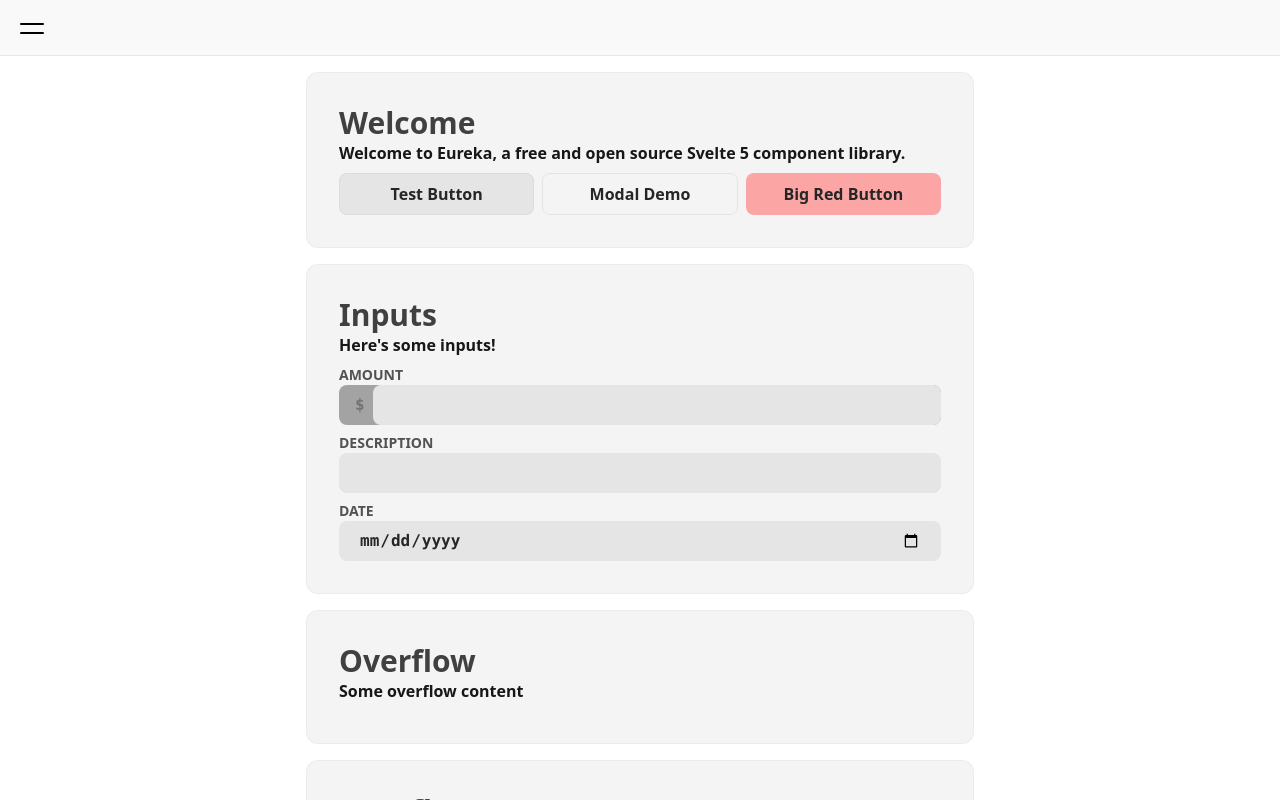
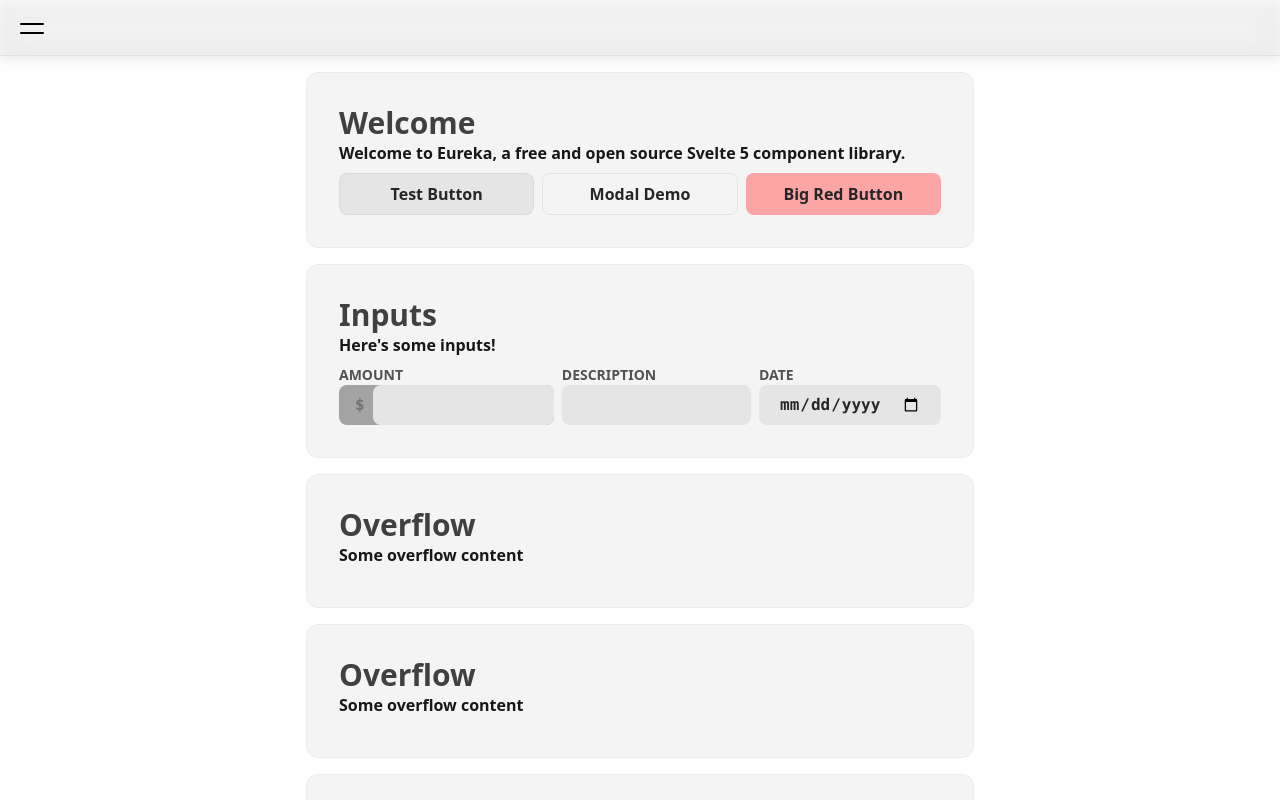
Before and after one commit to Kerosene-Labs/eureka, a SvelteKit app: page / in a window 1280 px wide. Built offline with nearby package versions, Linux system fonts and the light colour scheme.

Commit message:
adding containers

```diff
--- /dev/null
+++ b/src/lib/layout/EColumnContainer.svelte
@@ -0,0 +1,21 @@
+<script lang="ts">
+    import { ECard } from "$lib/index.js";
+
+
+    interface Props {
+        children?: any;
+    }
+
+    let { children }: Props = $props();
+
+    const isAllECard = $derived(() => {
+        if (!children) return true;
+        return Array.isArray(children)
+            ? children.every((child) => child?.type === ECard)
+            : children?.type === ECard;
+    });
+</script>
+
+<div class={`flex flex-col ${isAllECard() ? 'gap-2' : 'gap-4'}`}>
+    {@render children?.()}
+</div>
--- /dev/null
+++ b/src/lib/layout/EColumnThenRowContainer.svelte
@@ -0,0 +1,21 @@
+<script lang="ts">
+    import { ECard } from "$lib/index.js";
+
+
+    interface Props {
+        children?: any;
+    }
+
+    let { children }: Props = $props();
+
+    const isAllECard = $derived(() => {
+        if (!children) return true;
+        return Array.isArray(children)
+            ? children.every((child) => child?.type === ECard)
+            : children?.type === ECard;
+    });
+</script>
+
+<div class={`flex flex-col desktop:flex-row ${isAllECard() ? 'gap-4' : 'gap-2'}`}>
+    {@render children?.()}
+</div>
--- a/src/lib/layout/EContentContainer.svelte
+++ b/src/lib/layout/EContentContainer.svelte
@@ -6,7 +6,7 @@
   let { children }: Props = $props();
 </script>
 
-<div class="flex h-full w-full justify-center">
+<div class="flex h-fit w-full justify-center">
   <div
     class="desktop:min-w-comfy desktop:max-w-comfy w-full desktop:w-comfy p-4">
     {@render children?.()}
--- /dev/null
+++ b/src/lib/layout/ERowContainer.svelte
@@ -0,0 +1,11 @@
+<script lang="ts">
+    interface Props {
+        children?: any;
+    }
+
+    let { children }: Props = $props();
+</script>
+
+<div class="flex flex-col gap-4">
+    {@render children?.()}
+</div>
--- a/src/lib/nav/ENav.svelte
+++ b/src/lib/nav/ENav.svelte
@@ -13,10 +13,10 @@
 </script>
 
 <!--please note that our main will clip any content that is overflowing in an effort to maintain a decent user experience-->
-<main class="h-screen max-h-screen min-h-screen overflow-clip">
+<main class="h-screen max-h-screen min-h-screen">
   <div
     id="appbar"
-    class="absolute z-30 flex h-14 max-h-14 w-screen flex-row items-center border-b border-neutral-300/50 bg-zinc-100/50 px-4 backdrop-blur-lg dark:border-zinc-700/50 dark:bg-neutral-800/50">
+    class="absolute z-30 flex h-14 max-h-14 w-screen flex-row items-center border-b border-neutral-300/50 bg-zinc-100/50 px-4 backdrop-blur-lg dark:border-zinc-700/50 dark:bg-neutral-800/50 drop-shadow-lg">
   </div>
   <button
     aria-label="App Drawer Toggle"
--- a/src/lib/toast/EToastQueue.svelte
+++ b/src/lib/toast/EToastQueue.svelte
@@ -4,7 +4,7 @@
 </script>
 
 <div
-  class="pointer-events-none absolute z-10 flex h-screen w-screen flex-col items-center justify-end gap-2 overflow-clip p-2 drop-shadow-2xl">
+  class="pointer-events-none absolute z-10 flex h-screen w-screen flex-col items-center justify-end gap-2 p-2 drop-shadow-2xl">
   {#each $toastQueue as toastRequest, index}
     <EToast request={toastRequest} id={index}></EToast>
   {/each}
--- a/src/routes/+page.svelte
+++ b/src/routes/+page.svelte
@@ -5,6 +5,8 @@
   import EDateInput from "$lib/input/EDateInput.svelte";
   import ENumberInput from "$lib/input/ENumberInput.svelte";
   import ETextInput from "$lib/input/ETextInput.svelte";
+  import EColumnContainer from "$lib/layout/EColumnContainer.svelte"
+    import EColumnThenRowContainer from "$lib/layout/EColumnThenRowContainer.svelte";
 
   let modalVisible: boolean = false;
   let amount: number;
@@ -18,29 +20,29 @@
   subtitle="Lorem ipsum dolor sit amet, consectetur adipiscing elit. Phasellus tempus id elit id vestibulum. Aliquam."
 ></EModal>
 
-<div class="flex flex-col gap-4">
+<EColumnContainer>
   <ECard
     title="Welcome"
     subtitle="Welcome to Eureka, a free and open source Svelte 5 component library.">
-    <div class="flex flex-col gap-2 desktop:flex-row">
+    <EColumnThenRowContainer>
       <EButton>Test Button</EButton>
       <EButton type="secondary" onclick={() => (modalVisible = !modalVisible)}
         >Modal Demo</EButton>
       <EButton type="danger">Big Red Button</EButton>
-    </div>
+    </EColumnThenRowContainer>
   </ECard>
   <ECard title="Inputs" subtitle="Here's some inputs!">
-    <div class="flex flex-col gap-2">
+    <EColumnThenRowContainer>
       <ENumberInput id="dollars" label="Amount" prefix="$" value={amount}
       ></ENumberInput>
       <ETextInput id="description" label="Description" value={description}
       ></ETextInput>
       <EDateInput id="date" label="Date" value={date}></EDateInput>
-    </div>
+    </EColumnThenRowContainer>
   </ECard>
   <ECard title="Overflow" subtitle="Some overflow content"></ECard>
   <ECard title="Overflow" subtitle="Some overflow content"></ECard>
   <ECard title="Overflow" subtitle="Some overflow content"></ECard>
   <ECard title="Overflow" subtitle="Some overflow content"></ECard>
   <ECard title="Overflow" subtitle="Some overflow content"></ECard>
-</div>
+</EColumnContainer>
```
